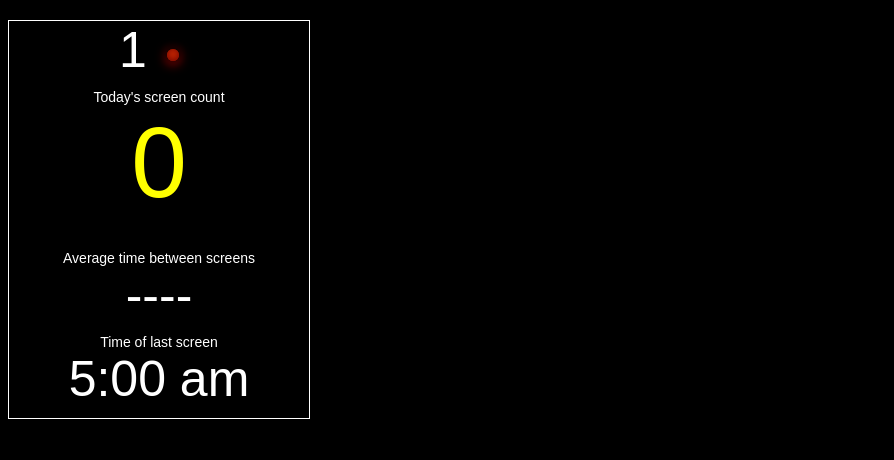
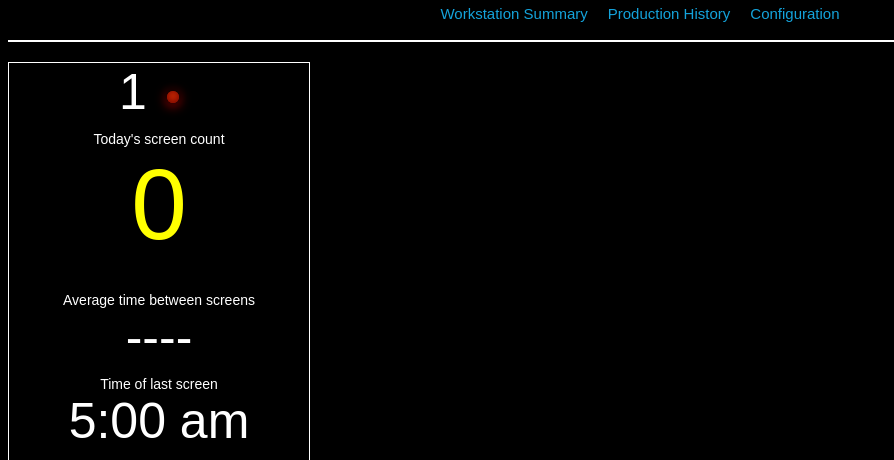
Before and after one commit to Roboxes-LLC/FactoryStats, a PHP site: page /factoryMonitor/workstationSummary.php in a window 1280 px wide. Shown: the part 117-577 px from the top of the page, without its empty margins (0-894 px from the left). Run offline with PHP 8.4, Linux system fonts and the light colour scheme; tables that the repository leaves empty or names only in its code hold one stand-in row (values such as "Sample post").

Commit message:
Start of menu

```diff
--- /dev/null
+++ b/website/common/menu.php
@@ -0,0 +1,7 @@
+<div class="flex-horizontal menu-div">
+   <div class="menu-item-spacer"></div>
+   <div class="menu-item" onclick="jumpTo(WORKSTATION_SUMMARY)">Workstation Summary</div>
+   <div class="menu-item" onclick="jumpTo(PRODUCTION_HISTORY)">Production History</div>
+   <div class="menu-item" onclick="jumpTo(CONFIGURATION)">Configuration</div>
+   <div class="menu-item-spacer"></div>
+</div>
--- a/website/factoryMonitor/workstationSummary.js
+++ b/website/factoryMonitor/workstationSummary.js
@@ -84,8 +84,8 @@ function updateUpdateTime(stationId, updateTime)
       var dateTime = new Date(updateTime);
 
       var hours = dateTime.getHours();
+      var amPm = (hours > 12) ? "pm" : "am";
       hours = (hours > 12) ? (hours - 12) : hours;
-      var amPm = (hours > 12) ? "pm" : "am";
 
       var minutes = dateTime.getMinutes();
       if (minutes < 10)
--- a/website/factoryMonitor/workstationSummary.php
+++ b/website/factoryMonitor/workstationSummary.php
@@ -88,6 +88,8 @@ HEREDOC;
       <div><img src="../images/flexscreen-logo-hompage-2.png" width="350px"></div>
    </div>
 
+   <?php include '../common/menu.php';?>
+
    <?php renderStationSummaries();?>
 
 </div>
--- a/website/flexscreen.css
+++ b/website/flexscreen.css
@@ -1,4 +1,32 @@
 @CHARSET "ISO-8859-1";
+
+.menu-div {
+	width: 100%;
+}
+
+.menu-item-spacer {
+  flex-grow: 1;
+}
+
+.menu-item, .menu-item-spacer {
+   height : 30px;
+   padding-right: 10px;
+   padding-left: 10px;
+   color: #14a3db;
+   font-family: "Avant Garde", Avantgarde, "Century Gothic", CenturyGothic, AppleGothic, sans-serif;
+   font-size: 15px;
+   border-bottom-style: solid;
+   border-color: white;
+   border-width: 2px;
+   padding-top: 5px;
+   padding-bottom: 5px;
+}
+
+.menu-item:hover {
+   color: white;
+   border-color: #14a3db;
+   cursor: pointer;
+}
 
 table {
    border-collapse: collapse;
```
Also changed, not shown: website/flexscreen.js (+26 -0 lines).
